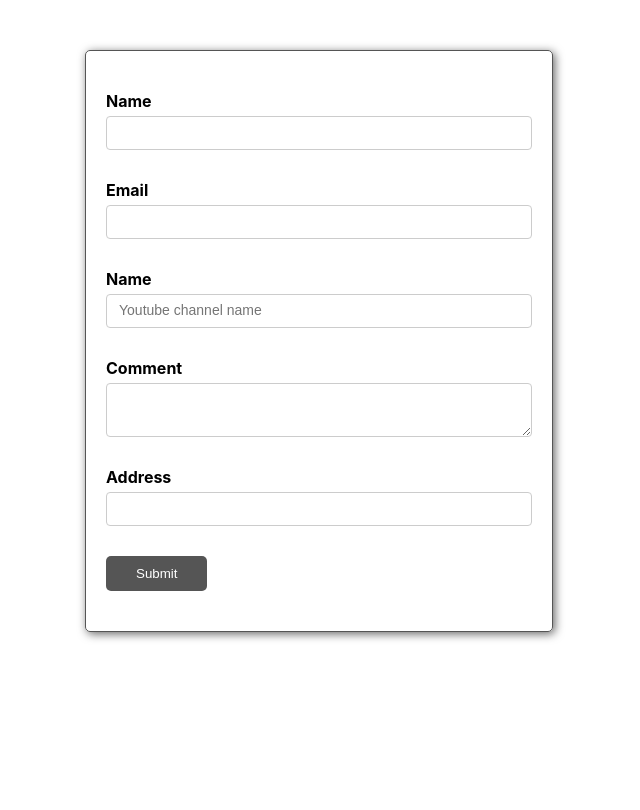
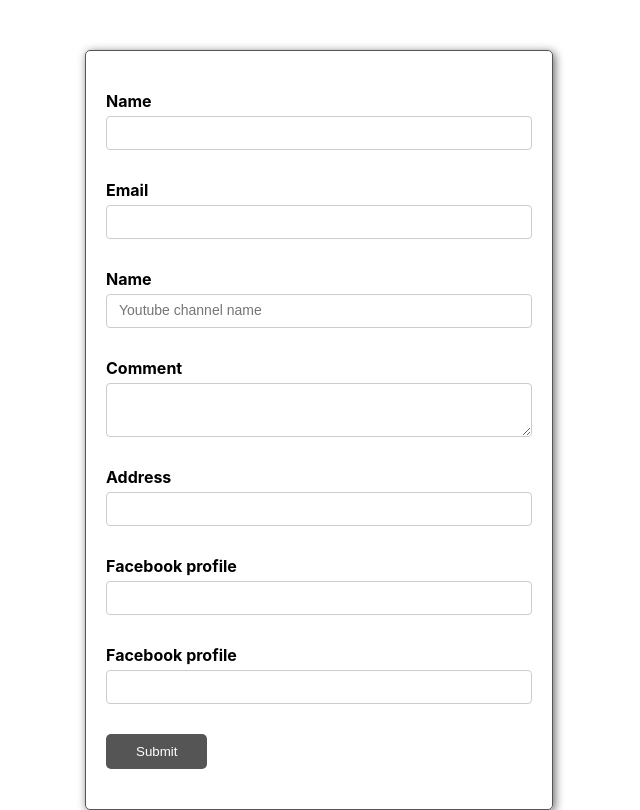
Before and after one commit to MizanurRahmann/react-formik, a React (Create React App) app: page / in a window 1280 px wide. Shown: the whole page, without its empty margins (321-961 px from the left). Built offline with nearby package versions, Linux system fonts and the light colour scheme.

Commit message:
nested object

```diff
--- a/src/components/YoutubeForms.js
+++ b/src/components/YoutubeForms.js
@@ -8,7 +8,11 @@
     email: '',
     channel: '',
     comment: '',
-    address: ''
+    address: '',
+    social: {
+        facebook: '',
+        twitter: ''
+    }
 }
 const onSubmit = values => {
     console.log(values);
@@ -86,6 +90,14 @@
                         }}
                     </Field>
                 </div>
+                <div className="form-control">
+                    <label htmlFor='facebook'>Facebook profile</label>
+                    <Field type="text" id="facebook" name="social.facebook" />
+                </div>
+                <div className="form-control">
+                    <label htmlFor='twitter'>Facebook profile</label>
+                    <Field type="text" id="twitter" name="social.twitter" />
+                </div>
 
                 <button type="submit">Submit</button>
             </Form>
```
